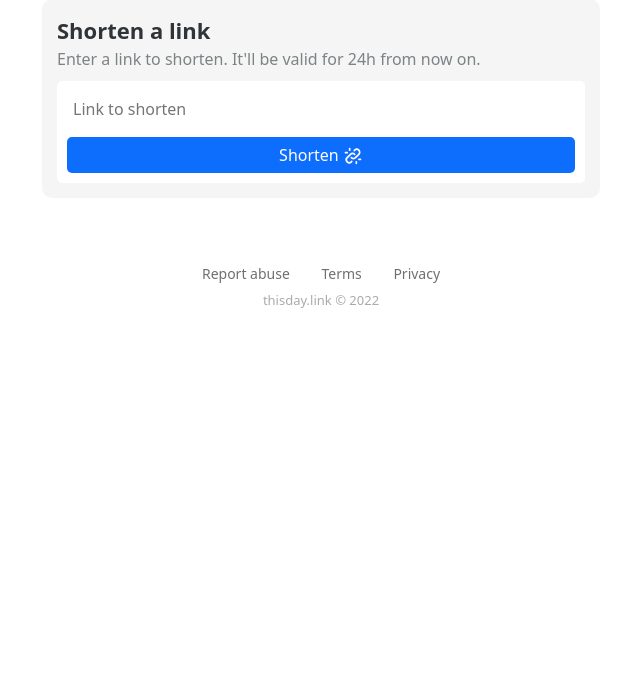
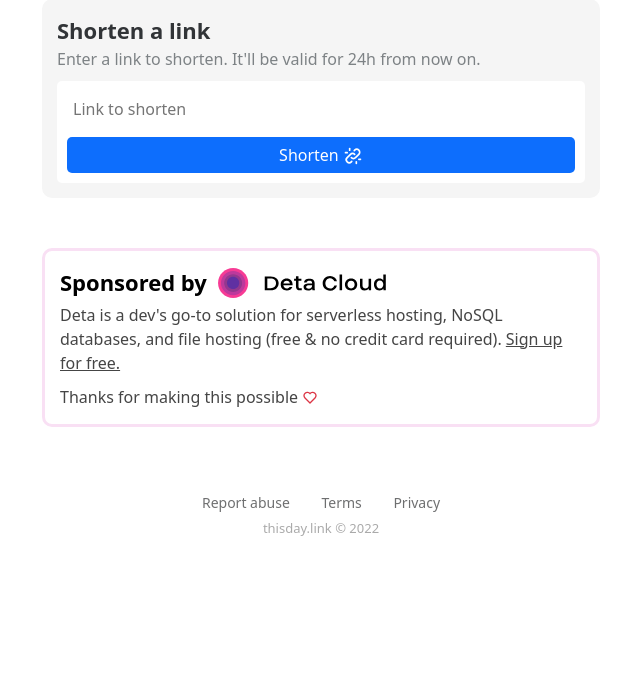
Before and after one commit to berrysauce/thisday.link, a FastAPI app: page / in a window 1280 px wide. Shown: the part 373-1047 px from the top of the page, without its empty margins (319-959 px from the left). Before the commit the page ends 681 px from the top, so only its background shows below. Run offline with FastAPI, Linux system fonts and the light colour scheme; some libraries are stand-ins or nearby versions.

Commit message:
Added Deta as Sponsor

```diff
--- a/templates/index.html
+++ b/templates/index.html
@@ -44,6 +44,14 @@
                             <line x1="8" y1="3" x2="8" y2="5"></line>
                         </svg></button></form>
             </div>
+            <div class="intro" style="min-width: 50%;margin-top: 50px;padding: 15px;background: rgba(249,224,244,0);border-radius: 10px;border-style: solid;border-color: #f9e0f4;">
+                <h2 class="text-start" style="margin-bottom: 0px;font-size: 22px;color: rgb(0,0,0);">Sponsored by <img src="assets/img/deta_logo.svg" style="width: 190px;margin-bottom: 5px;margin-left: 5px;" /></h2>
+                <p class="text-start" style="color: rgb(69,69,69);margin-bottom: 5px;">Deta is a dev&#39;s go-to solution for serverless hosting, NoSQL databases, and file hosting (free &amp; no credit card required). <a href="https://deta.sh?ref=thisday.link" style="color: rgb(69,69,69);text-decoration: underline;" target="_blank">Sign up for free.</a></p>
+                <p class="text-start" style="color: rgb(69,69,69);margin-bottom: 0px;margin-top: 10px;">Thanks for making this possible <svg class="icon icon-tabler icon-tabler-heart" xmlns="http://www.w3.org/2000/svg" width="1em" height="1em" viewBox="0 0 24 24" stroke-width="2" stroke="currentColor" fill="none" stroke-linecap="round" stroke-linejoin="round" style="margin-bottom: 3px;color: var(--bs-red);">
+                        <path stroke="none" d="M0 0h24v24H0z" fill="none"></path>
+                        <path d="M19.5 13.572l-7.5 7.428l-7.5 -7.428m0 0a5 5 0 1 1 7.5 -6.566a5 5 0 1 1 7.5 6.572"></path>
+                    </svg></p>
+            </div>
             <div class="intro" style="min-width: 50%;">
                 <footer class="footer-basic">
                     <ul class="list-inline" style="font-size: 14px;">
```
Also changed, not shown: templates/assets/img/deta_logo.svg (added).
